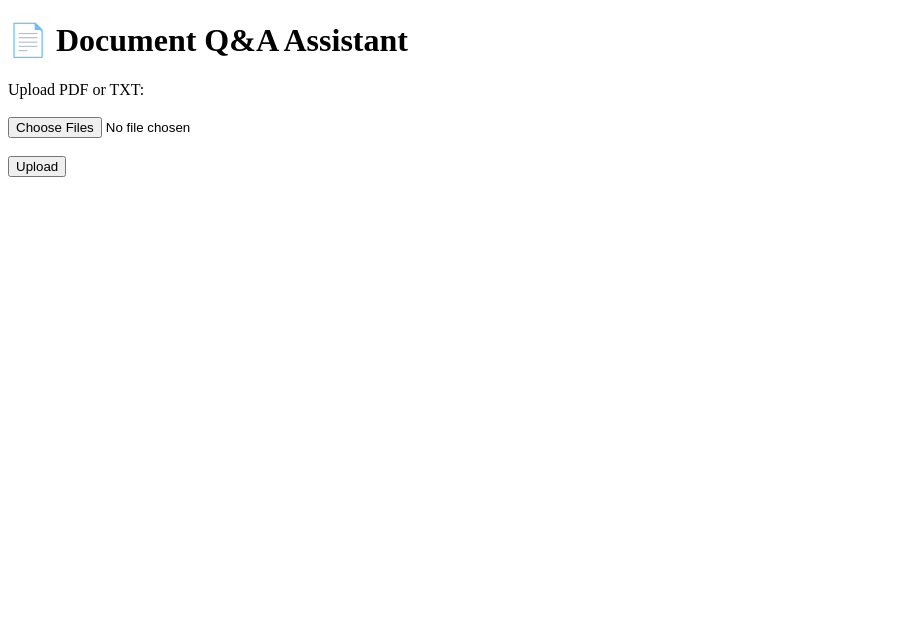
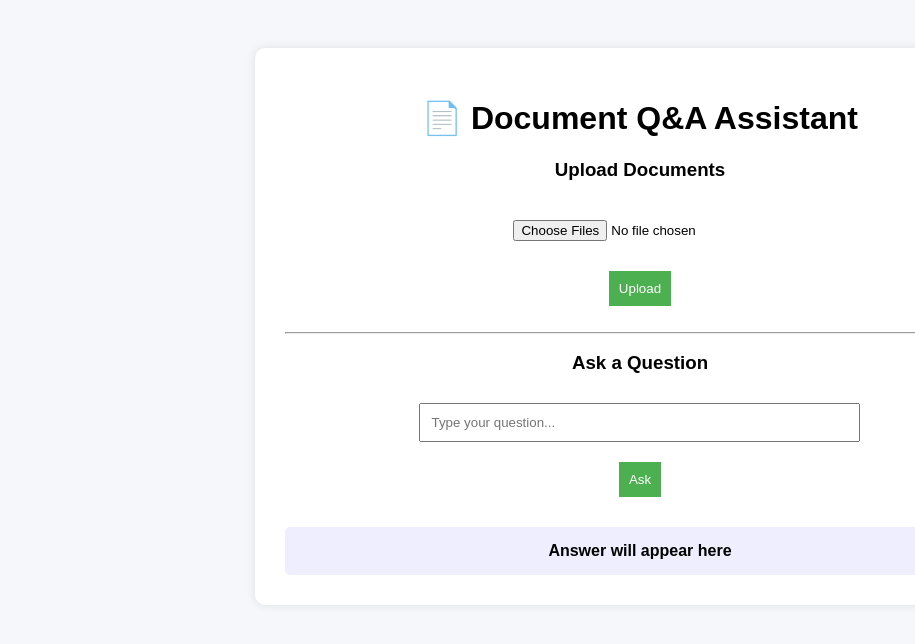
Before and after one commit to simranduggal75/Document-QA-Assistant, a Flask app: page / in a window 1280 px wide. Shown: the top 644 px of the page, without its empty margins (0-915 px from the left). Run offline with Flask 3, Linux system fonts and the light colour scheme.

Commit message:
Improved UI and added source display for answers

```diff
--- a/app.py
+++ b/app.py
@@ -93,9 +93,13 @@ def home():
 
 @app.route("/upload", methods=["POST"])
 def upload_files():
+
+    if "files" not in request.files:
+        return "No files selected"
+
     files = request.files.getlist("files")
 
-    if not files or all(f.filename == "" for f in files):
+    if len(files) == 0 :
         return "No files selected"
 
     saved_files = []
--- a/templates/index.html
+++ b/templates/index.html
@@ -1,18 +1,134 @@
 <!DOCTYPE html>
 <html>
 <head>
-    <title>Document Q&A Assistant</title>
+    <title>Doc QA Assistant</title>
+    <style>
+        body {
+            font-family: Arial;
+            background: #f5f7fa;
+            text-align: center;
+            padding: 40px;
+        }
+
+        .container {
+            background: white;
+            padding: 30px;
+            border-radius: 10px;
+            width: 60%;
+            margin: auto;
+            box-shadow: 0 0 10px rgba(0,0,0,0.1);
+        }
+
+        input, button {
+            padding: 10px;
+            margin: 10px;
+        }
+
+        button {
+            background: #4CAF50;
+            color: white;
+            border: none;
+            cursor: pointer;
+        }
+
+        #answer-box {
+            margin-top: 20px;
+            padding: 15px;
+            background: #eef;
+            border-radius: 5px;
+        }
+    </style>
 </head>
+
 <body>
 
+<div class="container">
     <h1>📄 Document Q&A Assistant</h1>
 
-    <form action="/upload" method="post" enctype="multipart/form-data">
-        <label>Upload PDF or TXT:</label><br><br>
-        <input type="file" name="files" multiple>
-        <br><br>
-        <button type="submit">Upload</button>
+    <h3>Upload Documents</h3>
+        <input type="file" id = "fileInput"  multiple>
+        <br>
+        <button onclick="uploadFiles()">Upload</button>
+
+        <p id ="upload-status"></p>
     </form>
+
+    <hr>
+
+    <h3>Ask a Question</h3>
+
+    <input type="text" id="query" placeholder="Type your question..." size="50">
+    <br>
+    <button onclick="askQuestion()">Ask</button>
+
+    <div id="answer-box">
+        <strong>Answer will appear here</strong>
+    </div>
+</div>
+
+<script>
+function askQuestion() {
+    const query = document.getElementById("query").value;
+
+    if (!query) {
+        alert("Please enter a question");
+        return;
+    }
+
+    fetch("/ask", {
+        method: "POST",
+        headers: {
+            "Content-Type": "application/json"
+        },
+        body: JSON.stringify({ query: query })
+    })
+    .then(response => response.json())
+    .then(data => {
+        const answerBox = document.getElementById("answer-box");
+
+        if (data.error) {
+            answerBox.innerText = data.error;
+        } else {
+            answerBox.innerText =
+                data.answer + "\n\n(Source: " + data.source + ")";
+        }
+    })
+    .catch(error => {
+        console.error(error);
+        document.getElementById("answer-box").innerText = "Error fetching answer";
+    });
+}
+</script>
+
+<script>
+function uploadFiles() {
+    const files = document.getElementById("fileInput").files;
+
+    if (files.length === 0) {
+        alert("Please select files");
+        return;
+    }
+
+    const formData = new FormData();
+
+    for (let i = 0; i < files.length; i++) {
+        formData.append("files", files[i]);
+    }
+
+    fetch("/upload", {
+        method: "POST",
+        body: formData
+    })
+    .then(res => res.text())
+    .then(data => {
+        document.getElementById("upload-status").innerText = data;
+    })
+    .catch(err => {
+        console.error(err);
+        document.getElementById("upload-status").innerText = "Upload failed";
+    });
+}
+</script>
 
 </body>
 </html>
```
Also changed, not shown: 1 other file.
